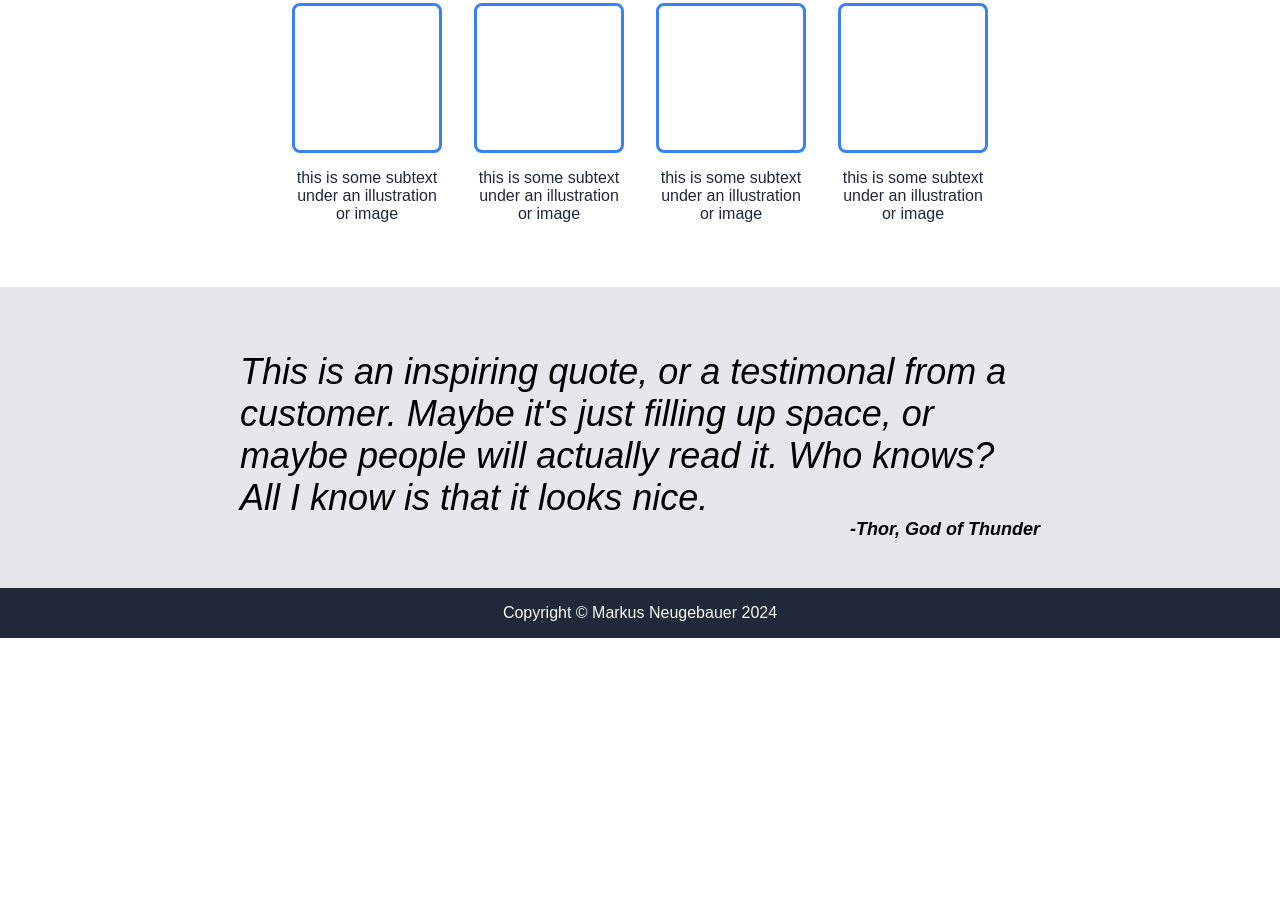
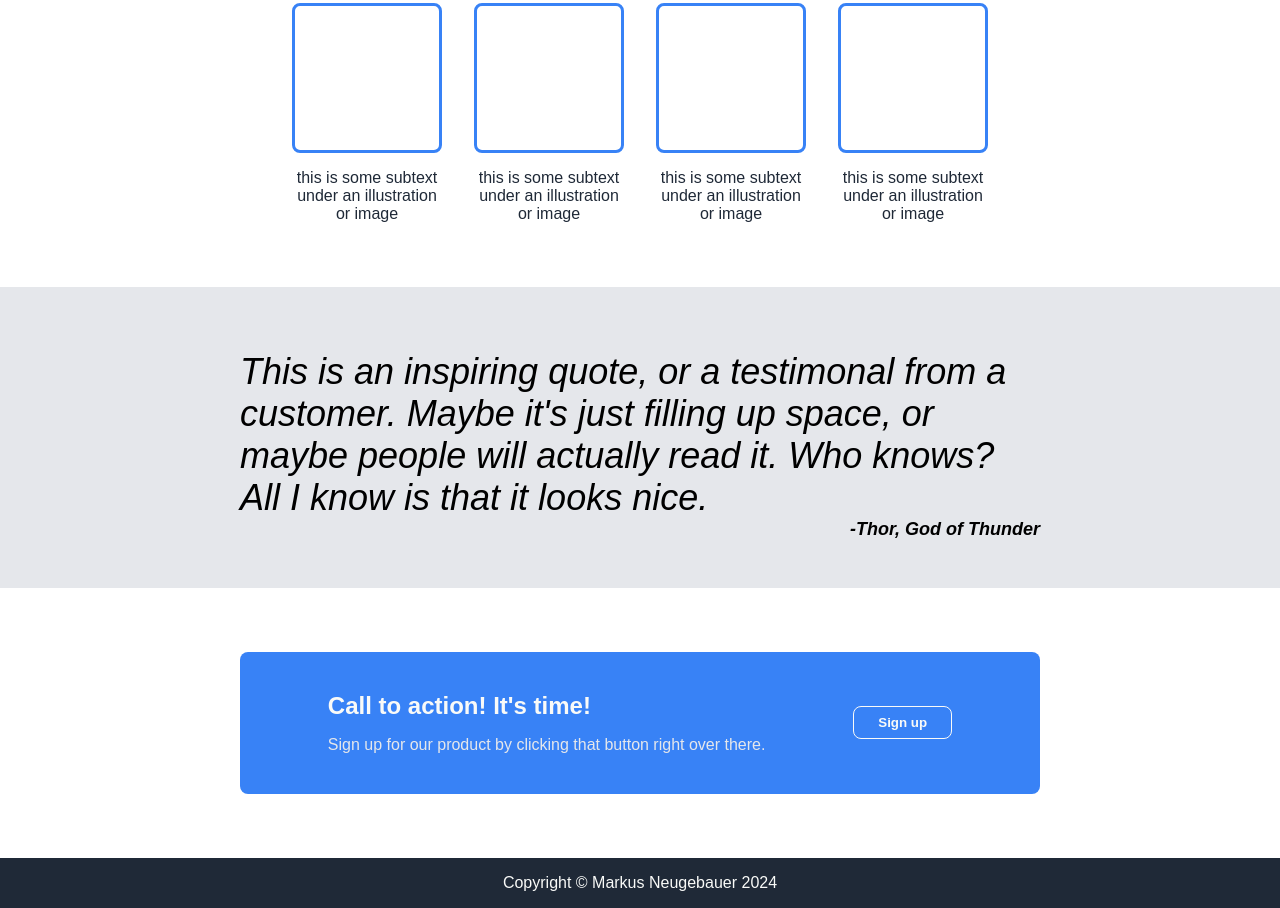
Before and after one commit to madmate/odin-landing-page, a plain HTML site: page index.html in a window 1280 px wide. Shown: the part 530-1438 px from the top of the page. Before the commit the page ends 1168 px from the top, so only its background shows below. Drawn offline with Linux system fonts and the light colour scheme.

Commit message:
Create call to action banner
Create blue call to action banner at the end of the page, with text and sign up button.

```diff
--- a/index.html
+++ b/index.html
@@ -53,6 +53,13 @@
           <cite>-Thor, God of Thunder</cite>
         </blockquote>
       </section>
+      <div class="call-to-action wrap">
+        <div class="text-container">
+          <h2>Call to action! It's time!</h2>
+          <p>Sign up for our product by clicking that button right over there.</p>
+        </div>
+        <button class="sign-up">Sign up</button>
+      </div>
     </main>
     <footer class="dark-background">Copyright &copy Markus Neugebauer 2024</footer>
   </body>
--- a/styles.css
+++ b/styles.css
@@ -146,3 +146,29 @@ cite {
   font-size: 18px;
   font-weight: bold;
 }
+
+.call-to-action {
+  background-color: #3882F6;
+  border-radius: 8px;
+  padding: 24px 0;
+  display: flex;
+  align-items: center;
+  margin-top: 64px;
+  margin-bottom: 64px;
+  width: 800px;
+  justify-content: space-evenly;
+}
+
+.call-to-action h2 {
+  color: #F9FAF8;
+  margin: 16px 0;
+}
+
+.call-to-action p {
+  color: #E5E7EB;
+  margin: 16px 0;
+}
+
+.call-to-action .sign-up {
+  border: 1px solid #F9FAF8;
+}
```
